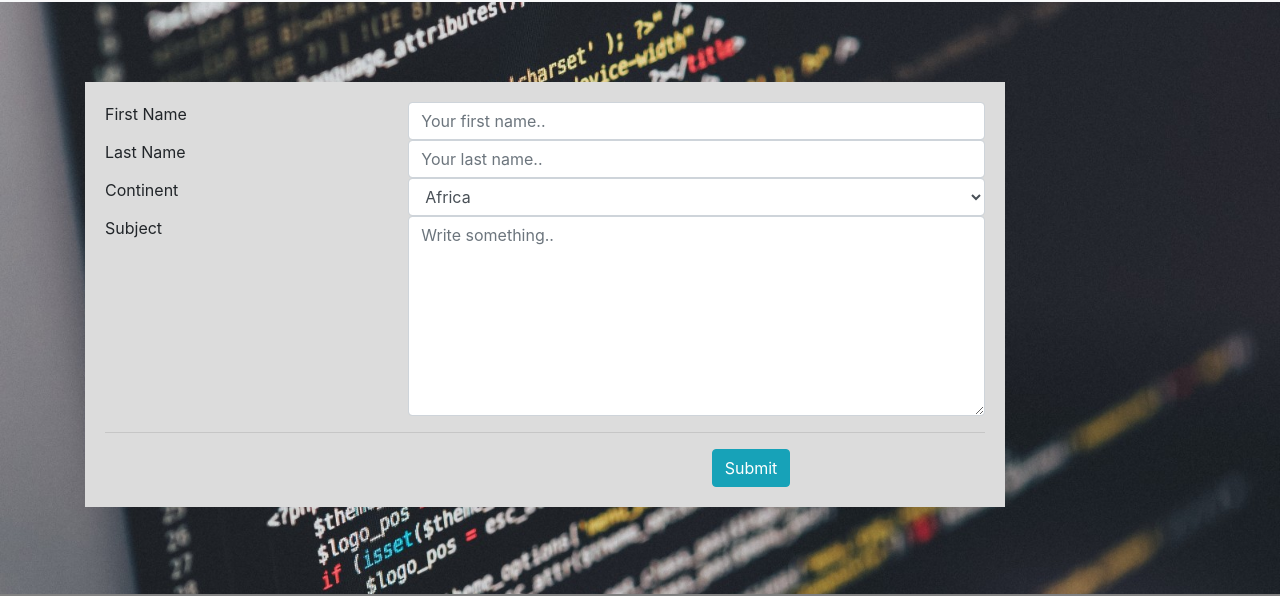
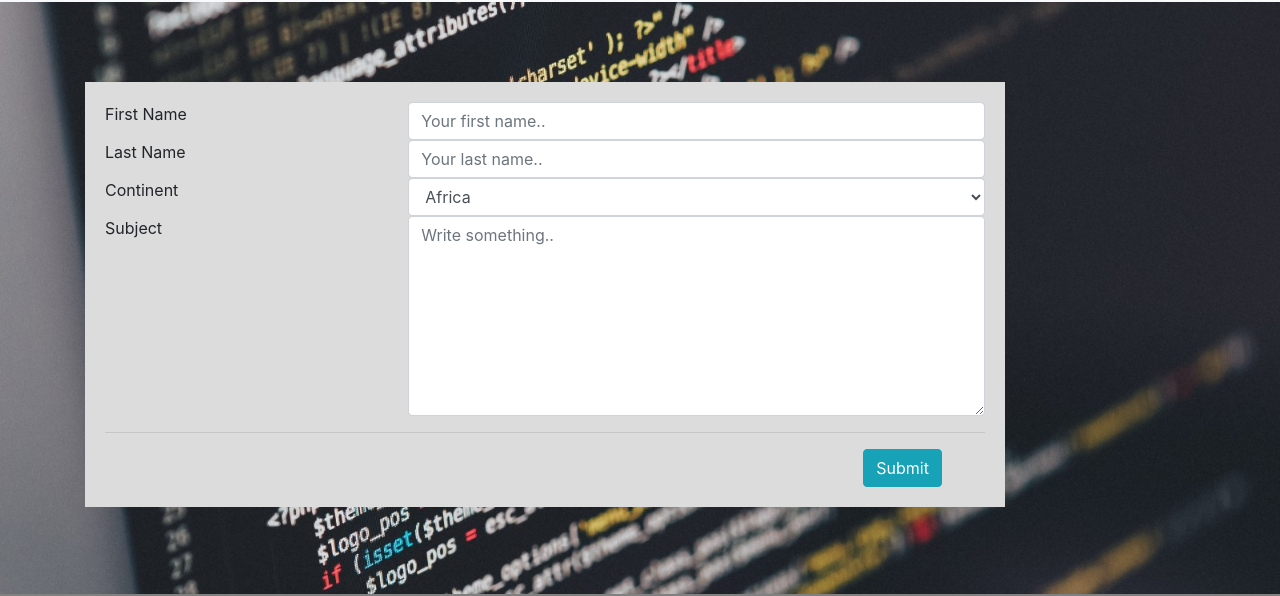
Before and after one commit to ricksinclair/Bootstrap-Portfolio, a plain HTML site: page contact.html in a window 1280 px wide. Shown: the part 54-650 px from the top of the page. Drawn offline with nearby package versions, Linux system fonts and the light colour scheme; a script that the page names is missing.

```diff
--- a/contact.html
+++ b/contact.html
@@ -87,8 +87,8 @@
                         </div>
                         <hr />
                         <div class="row">
-                            <div class="col-md-8"></div>
-                            <div class="col-md-4">
+                            <div class="col-md-10"></div>
+                            <div class="col-md-2">
                                 <input type="submit" value="Submit" class="btn btn-info">
                             </div>
                         </div>
```
